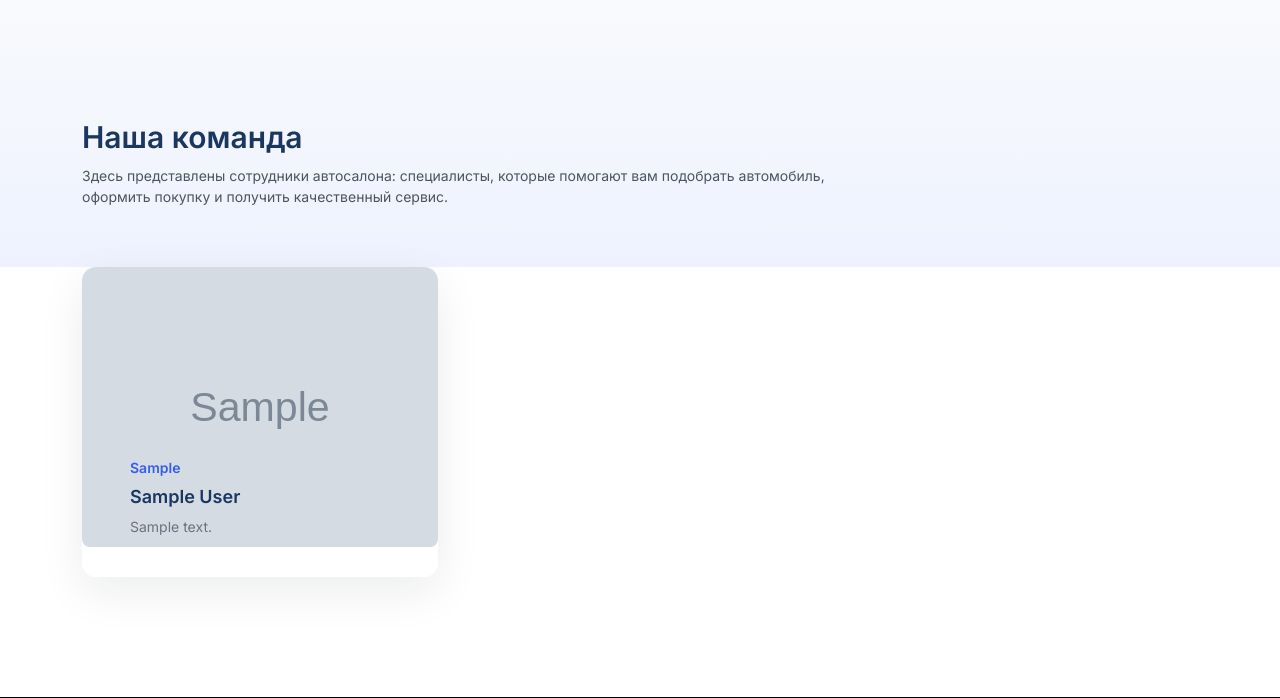
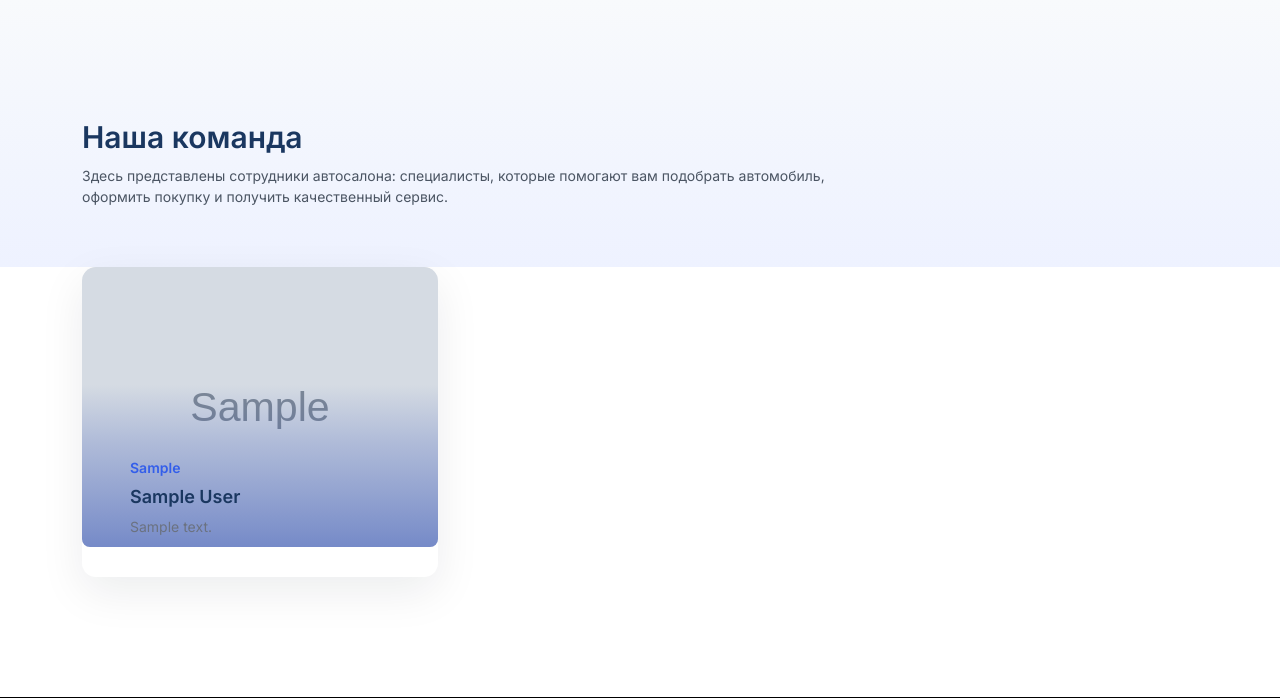
Before and after one commit to Shakhriyor10/autocenter, a Django app: page /ru/about/ in a window 1280 px wide. Shown: the part 89-787 px from the top of the page. Run offline with Django 3.2, Linux system fonts and the light colour scheme; tables that the repository leaves empty hold one stand-in row (values such as "Sample post"); grey boxes marked "Sample" are stand-in pictures; some libraries are stand-ins or nearby versions.

Commit message:
Add blue gradient overlay on about team photos

```diff
--- a/templates/page-about.html
+++ b/templates/page-about.html
@@ -42,6 +42,25 @@
     width: 100%;
     height: 280px;
     object-fit: cover;
+    display: block;
+  }
+
+  .team_member .thumb {
+    position: relative;
+    overflow: hidden;
+  }
+
+  .team_member .thumb::after {
+    content: "";
+    position: absolute;
+    inset: 0;
+    background: linear-gradient(
+      180deg,
+      rgba(30, 64, 175, 0) 42%,
+      rgba(30, 64, 175, 0.2) 62%,
+      rgba(30, 64, 175, 0.52) 100%
+    );
+    pointer-events: none;
   }
 
   .team_member .details {
```
